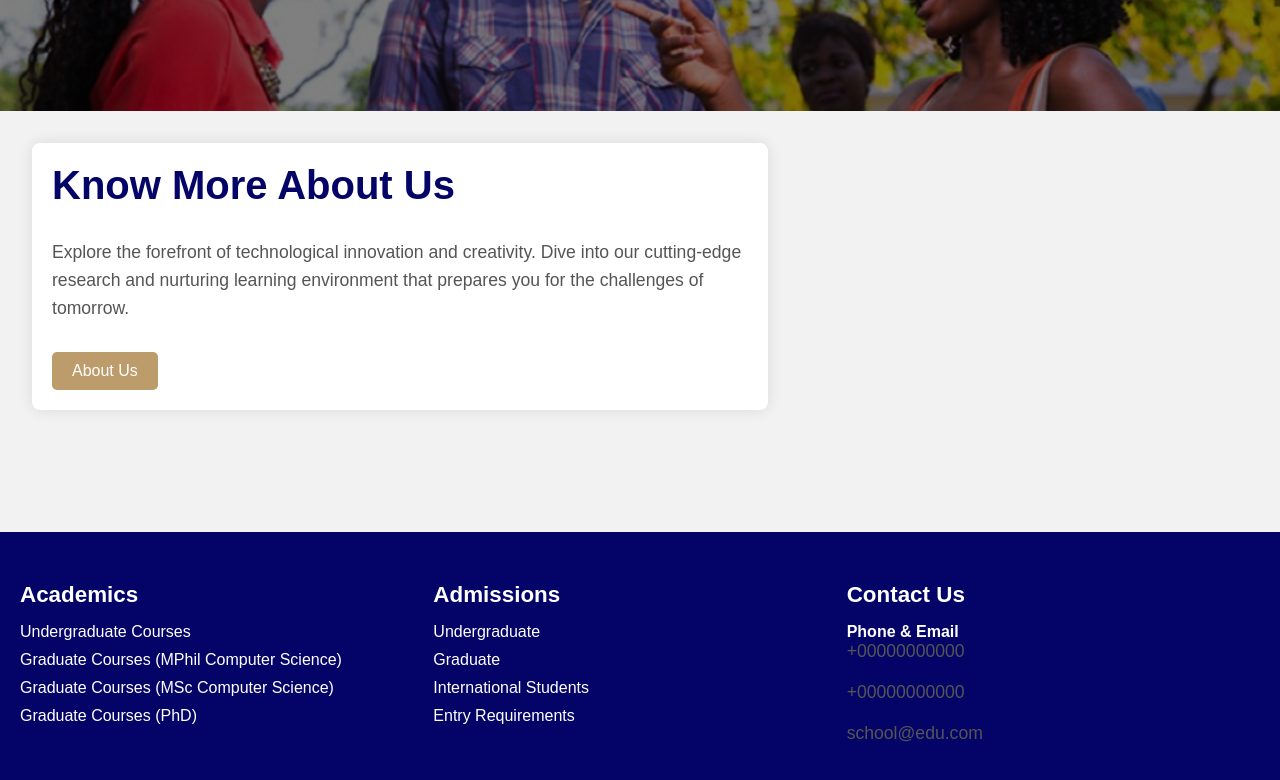
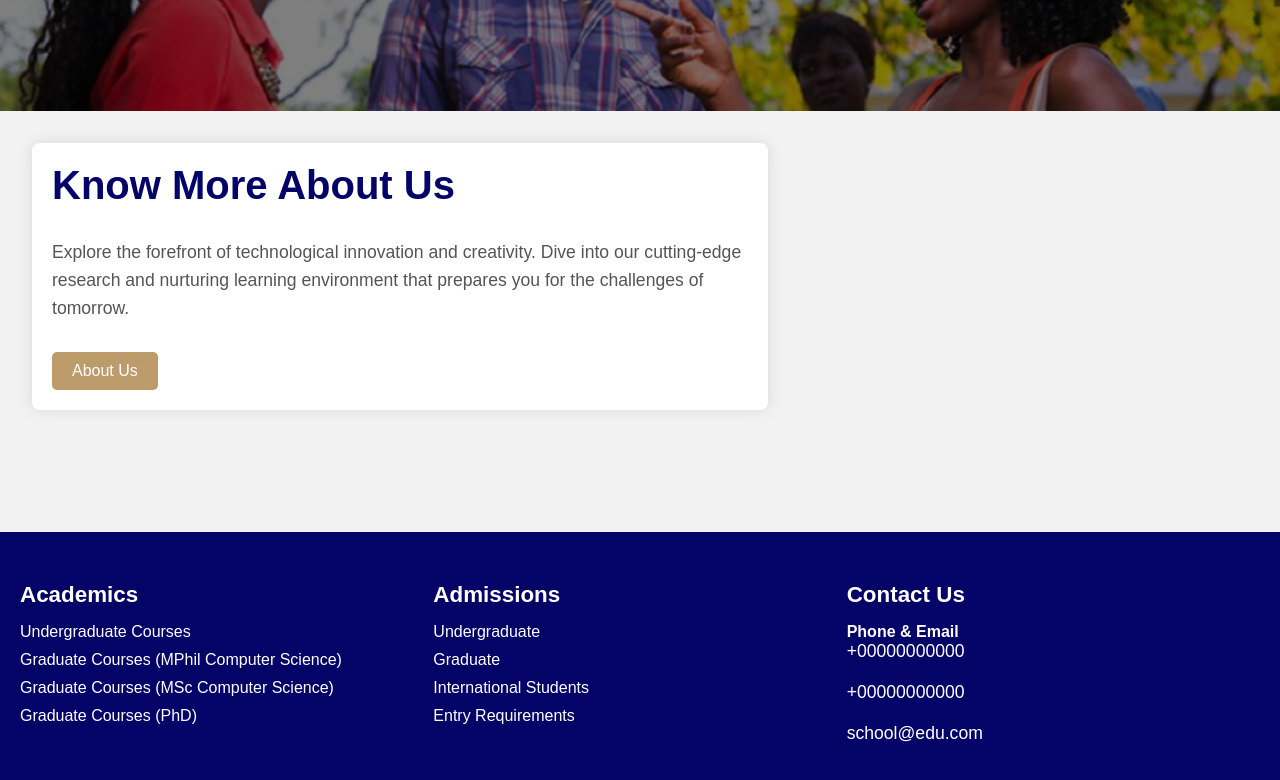
Before and after one commit to blip-cmd/cs-website-attempt-2023, a plain HTML site: page index.html in a window 1280 px wide. Shown: the part 1793-2573 px from the top of the page. Drawn offline with Linux system fonts and the light colour scheme.

Commit message:
changed color of footer contact to white

```diff
--- a/style.css
+++ b/style.css
@@ -347,6 +347,10 @@ h2 {
     background-color: #45a049;
 }
 
+.site-footer p{
+    color: #fff;
+}
+
 .site-footer .footer-links {
     display: flex;
     justify-content: space-between;
```
